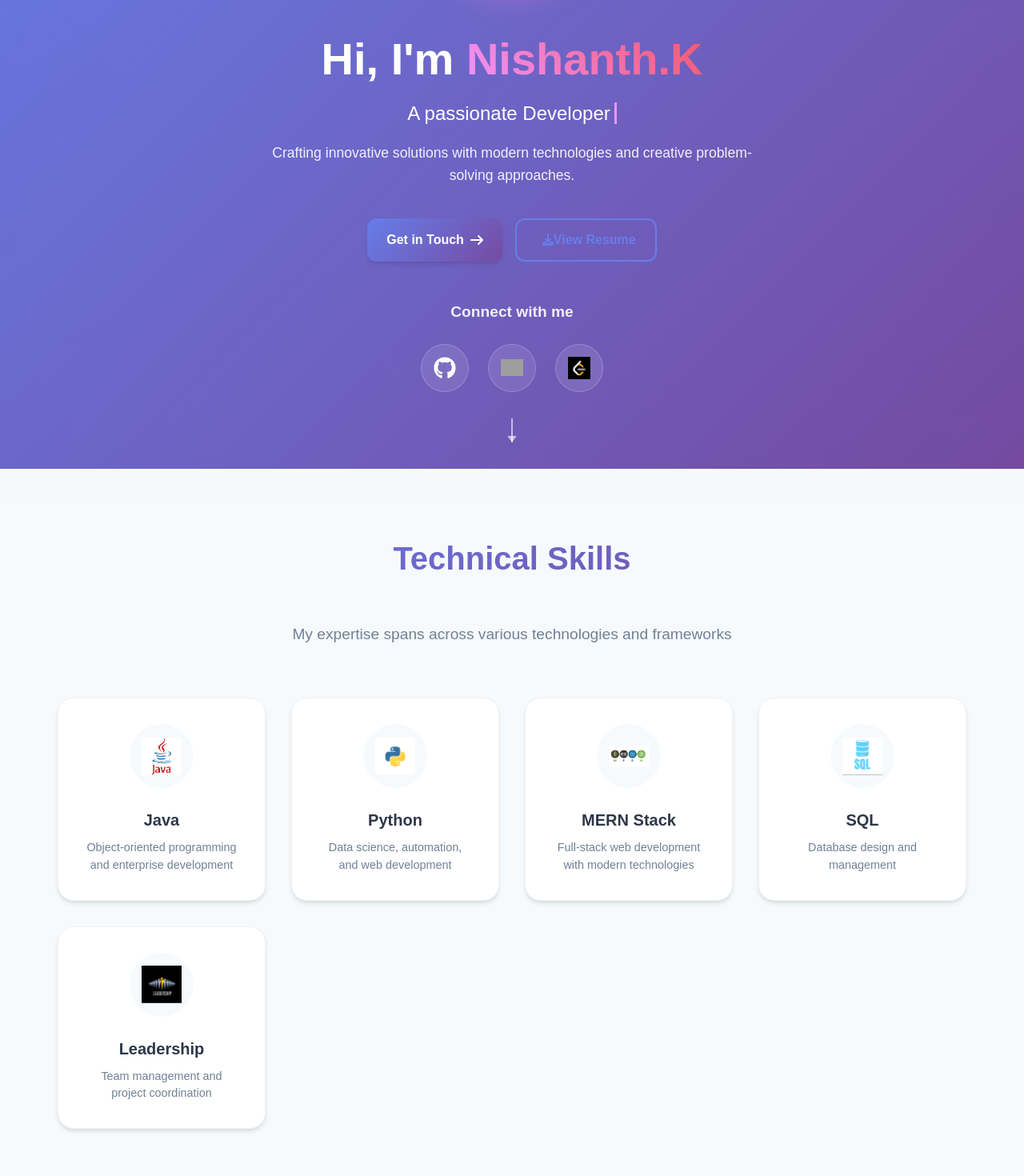
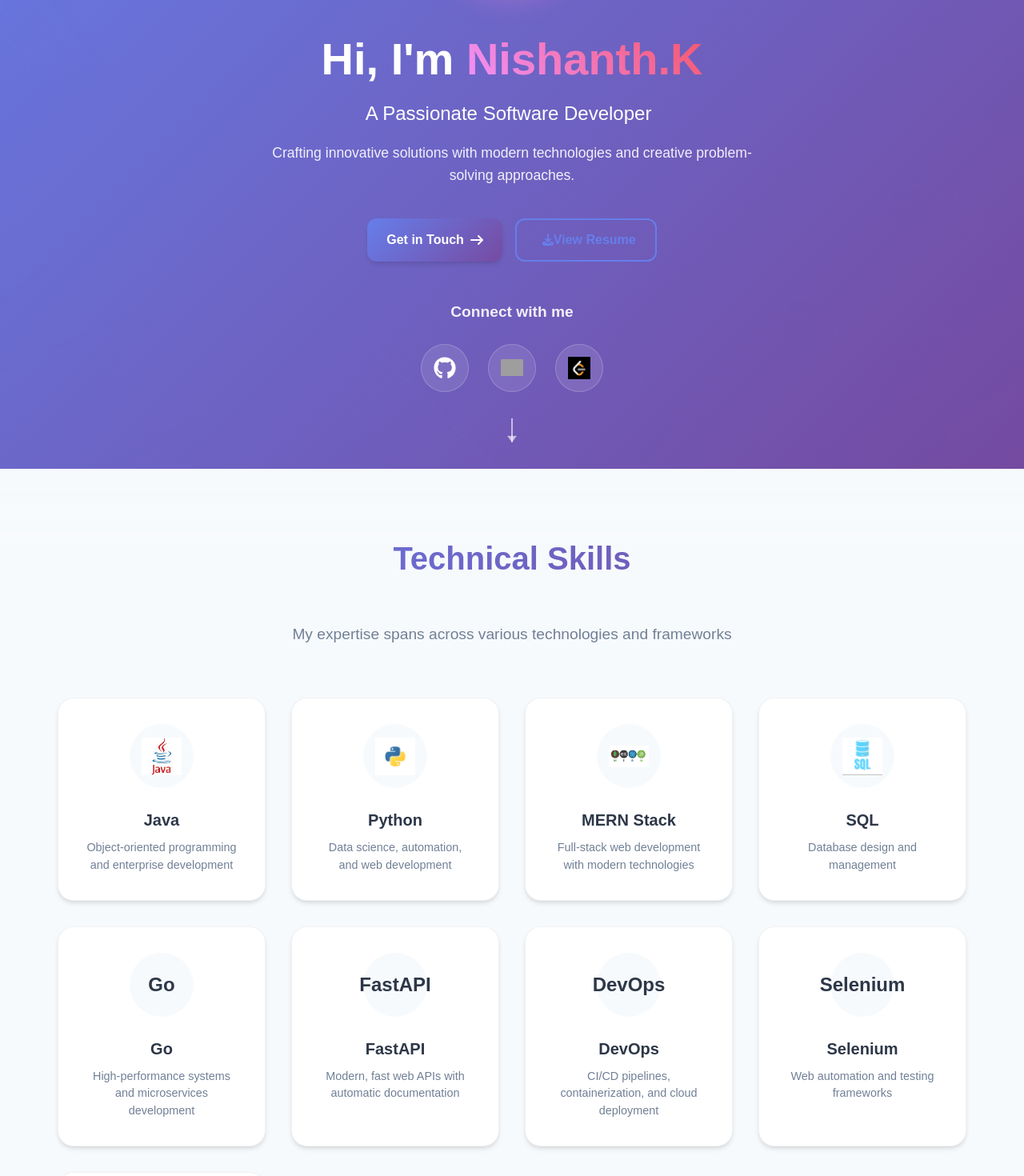
Before and after one commit to Nishanth1306/Portfolio, a React (Vite) app: page / in a window 1280 px wide. Shown: the part 420-1890 px from the top of the page at 80% size. Built offline with nearby package versions, Linux system fonts and the light colour scheme; grey boxes are pictures that could not be loaded.

Commit message:
Animation added

```diff
--- a/src/components/Home.css
+++ b/src/components/Home.css
@@ -70,9 +70,15 @@
 }
 
 .typing-text {
-  border-right: 3px solid #f093fb;
+  color: white;
+  font-weight: 500;
+}
+
+.typing-cursor {
+  color: #f093fb;
+  font-weight: bold;
   animation: blink 1s infinite;
-  padding-right: 5px;
+  margin-left: 2px;
 }
 
 .hero-description {
@@ -298,6 +304,18 @@
   filter: brightness(0) invert(1);
 }
 
+/* Text-based skill icons */
+.skill-icon-text {
+  font-size: 1.5rem;
+  font-weight: 700;
+  color: var(--text-primary);
+  transition: var(--transition);
+}
+
+.skill-card:hover .skill-icon-text {
+  color: white;
+}
+
 .skill-name {
   font-size: 1.25rem;
   font-weight: 600;
@@ -337,10 +355,10 @@
 
 @keyframes blink {
   0%, 50% {
-    border-color: transparent;
+    opacity: 1;
   }
   51%, 100% {
-    border-color: #f093fb;
+    opacity: 0;
   }
 }
 
--- a/src/components/Home.jsx
+++ b/src/components/Home.jsx
@@ -1,4 +1,4 @@
-import React, { useEffect, useRef } from 'react';
+import React, { useEffect, useRef, useState } from 'react';
 import { FontAwesomeIcon } from '@fortawesome/react-fontawesome';
 import { faGithub, faLinkedin } from '@fortawesome/free-brands-svg-icons';
 import { faDownload, faArrowRight } from '@fortawesome/free-solid-svg-icons';
@@ -15,6 +15,9 @@ import leadershipLogo from '../assets/leadership.png';
 const Home = () => {
   const heroRef = useRef(null);
   const skillsRef = useRef(null);
+  const [displayText, setDisplayText] = useState('');
+  const [currentIndex, setCurrentIndex] = useState(0);
+  const fullText = "A Passionate Software Developer";
 
   useEffect(() => {
     const observer = new IntersectionObserver(
@@ -33,6 +36,18 @@ const Home = () => {
 
     return () => observer.disconnect();
   }, []);
+
+  // Typing animation effect
+  useEffect(() => {
+    if (currentIndex < fullText.length) {
+      const timeout = setTimeout(() => {
+        setDisplayText(prev => prev + fullText[currentIndex]);
+        setCurrentIndex(prev => prev + 1);
+      }, 100); // Speed of typing
+
+      return () => clearTimeout(timeout);
+    }
+  }, [currentIndex, fullText]);
 
   return (
     <div className="home-container">
@@ -56,7 +71,8 @@ const Home = () => {
               </h1>
 
               <p className="hero-subtitle">
-                A passionate <span className="typing-text">Developer</span>
+                <span className="typing-text">{displayText}</span>
+                <span className="typing-cursor">|</span>
               </p>
 
               <p className="hero-description">
@@ -163,6 +179,38 @@ const Home = () => {
 
             <div className="skill-card animate-on-scroll">
               <div className="skill-icon-wrapper">
+                <div className="skill-icon-text">Go</div>
+              </div>
+              <h3 className="skill-name">Go</h3>
+              <p className="skill-description">High-performance systems and microservices development</p>
+            </div>
+
+            <div className="skill-card animate-on-scroll">
+              <div className="skill-icon-wrapper">
+                <div className="skill-icon-text">FastAPI</div>
+              </div>
+              <h3 className="skill-name">FastAPI</h3>
+              <p className="skill-description">Modern, fast web APIs with automatic documentation</p>
+            </div>
+
+            <div className="skill-card animate-on-scroll">
+              <div className="skill-icon-wrapper">
+                <div className="skill-icon-text">DevOps</div>
+              </div>
+              <h3 className="skill-name">DevOps</h3>
+              <p className="skill-description">CI/CD pipelines, containerization, and cloud deployment</p>
+            </div>
+
+            <div className="skill-card animate-on-scroll">
+              <div className="skill-icon-wrapper">
+                <div className="skill-icon-text">Selenium</div>
+              </div>
+              <h3 className="skill-name">Selenium</h3>
+              <p className="skill-description">Web automation and testing frameworks</p>
+            </div>
+
+            <div className="skill-card animate-on-scroll">
+              <div className="skill-icon-wrapper">
                 <img src={leadershipLogo} alt="Leadership" className="skill-icon" />
               </div>
               <h3 className="skill-name">Leadership</h3>
```
